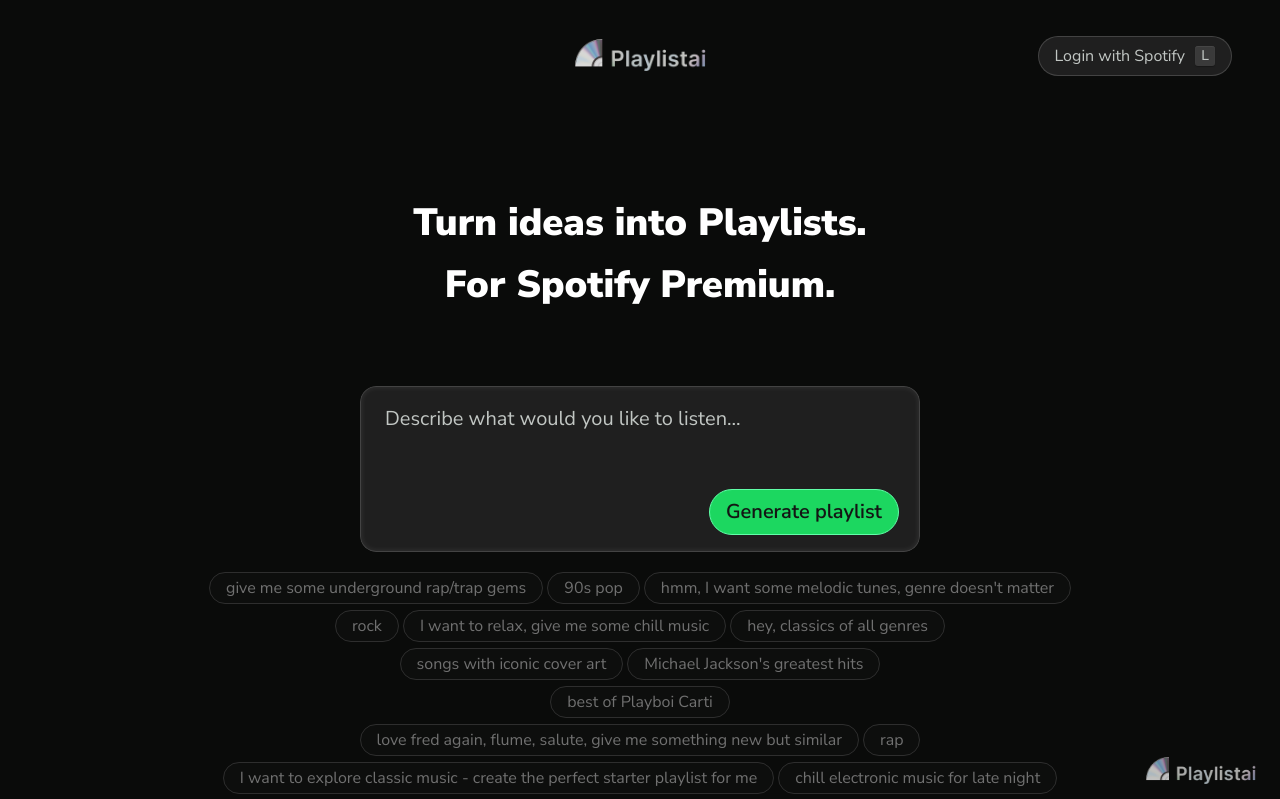
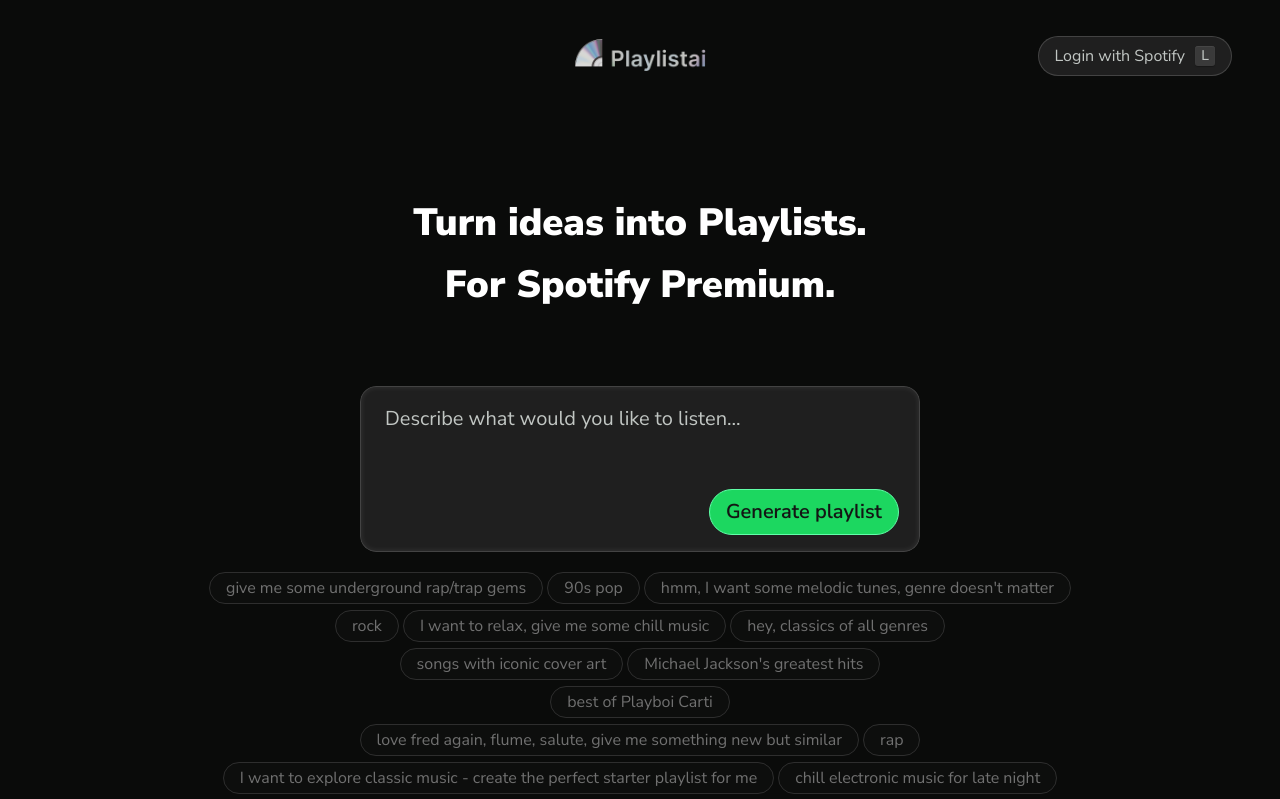
Before and after one commit to domasgru/playlistai, a Next.js app: page / in a window 1280 px wide. Shown: the top 799 px of the page. Built offline with nearby package versions, Linux system fonts and the light colour scheme; no server answers.

Commit message:
Fix logo

```diff
--- a/app/PlaylistGenerator.tsx
+++ b/app/PlaylistGenerator.tsx
@@ -385,6 +385,7 @@
         </>
       )}
 
+      {session?.user && selectedPlaylist && (
         <Image
           src="/logo.png"
           alt="Playlistai"
@@ -392,6 +393,7 @@
           height={26.6}
           className="absolute bottom-16 right-24 z-[-1] opacity-[0.75]"
         />
+      )}
 
       <CoverModal
         isOpen={!!coverModalData}
```
Lines whose indentation alone changed are shown as unchanged.
